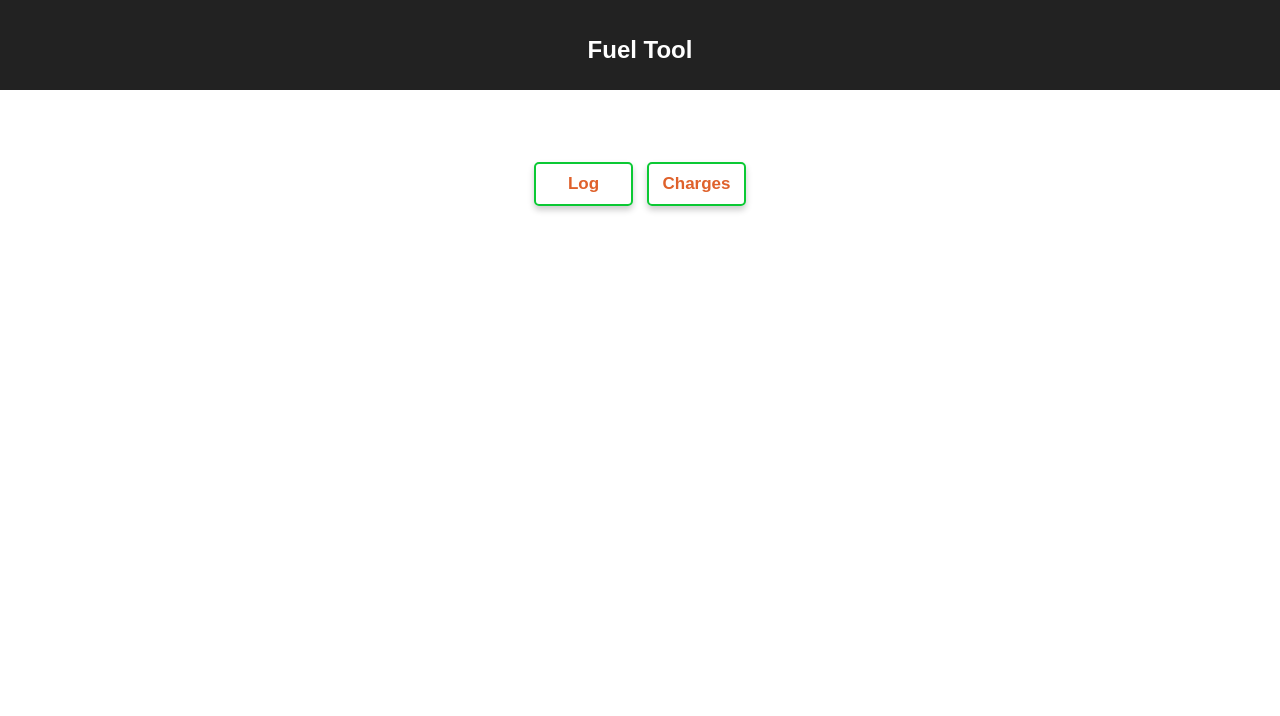
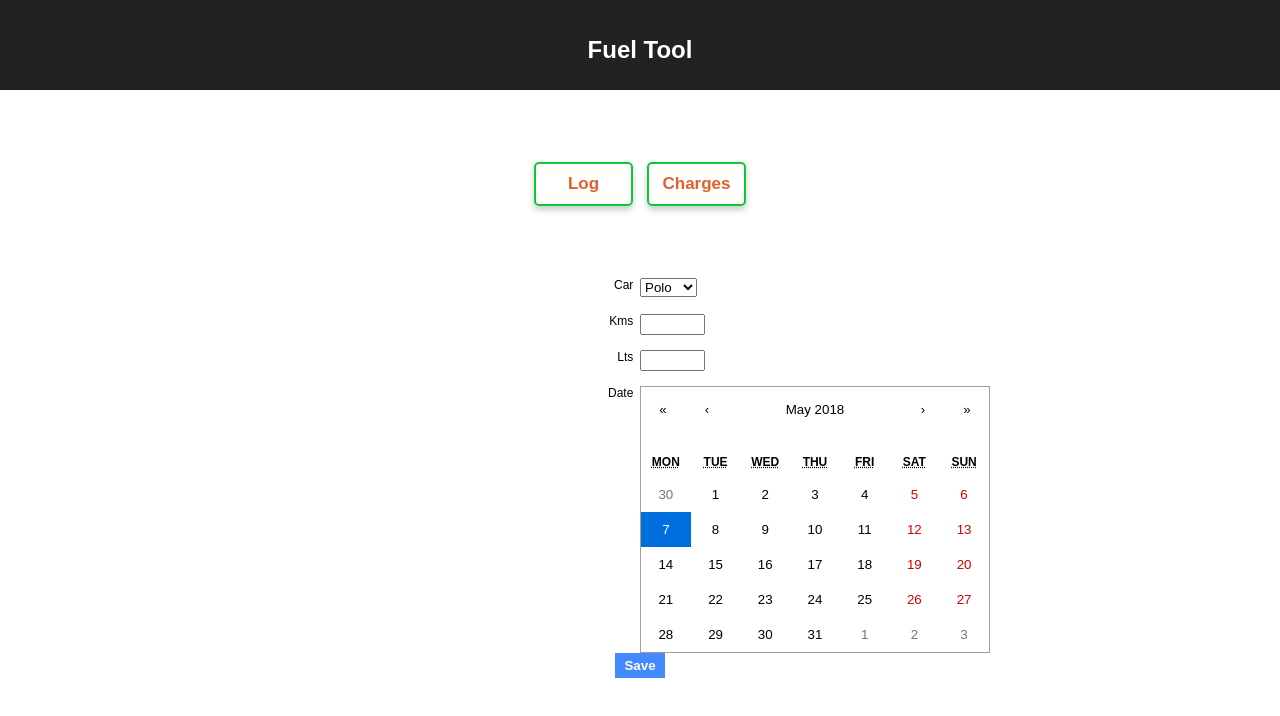
Before and after one commit to ricascencio/FuelTool, a React (Create React App) app in the folder client/: page / in a window 1280 px wide. Shown: the top 716 px of the page. Built offline with nearby package versions, Linux system fonts and the light colour scheme; no server answers.

Commit message:
test on heroku

```diff
--- a/client/src/components/Charges.js
+++ b/client/src/components/Charges.js
@@ -9,9 +9,11 @@ class Charges extends Component {
   };
 
   componentDidMount() {
-    this.callApi()
-    .then(res => this.setState({ charges: res.Items}))
-    .catch(err => console.log(err));
+    if(this.props.visible){
+      this.callApi()
+      .then(res => this.setState({ charges: res.Items}))
+      .catch(err => console.log(err));
+    }
   }
 
   callApi = async () => {
--- a/client/src/components/LogChargeForm.js
+++ b/client/src/components/LogChargeForm.js
@@ -12,9 +12,22 @@ class LogChargeForm extends Component {
   }
 
   submitHandler(event) {
-    console.log('kms', this.state.kms);
-    console.log('lts', this.state.lts);
-    console.log('car', this.state.car);
+    event.preventDefault();
+    //var chargeFuel = {car:this.state.car, kms:this.state.kms};
+
+    fetch('/charge/add',{
+      method: 'POST',
+      body:JSON.stringify({
+        car: "this.state.car",
+        kms: "this.state.kms"
+      }),
+      headers: {"Content-Type": "application/json"}
+    })
+    .then(function(response){
+      return response.json()
+    }).then(function(body){
+      console.log(body);
+    })
   }
 
   changeHandler = (event) => {
@@ -24,30 +37,29 @@ class LogChargeForm extends Component {
     this.setState(
       {[name]: value}
     );
-    console.log('kms', this.state.kms);
-    console.log('lts', this.state.lts);
   }
+
+  changeDate = date => this.setState({date})
 
   render () {
     if(this.props.visible){
       return (
-        <form onSubmit={this.submitHandler} action="charge/add">
+        <form onSubmit={this.submitHandler.bind(this)}>
           <div>
-            <div className="Column Label">Kms &nbsp;</div><div className="Column Field"><input name="kms" type="text" size="5" value={this.state.kms} onChange={(event) => this.changeHandler(event)}/></div><br/><br/>
-            <div className="Column Label">Lts &nbsp;</div><div className="Column Field"><input name="lts" type="text" size="5" value={this.state.lts} onChange={(event) => this.changeHandler(event)} /></div><br/><br/>
-            <div className="Column Label">Date &nbsp;</div>
-            <div className="Column Field">
-              <Calendar
-                onChange={(event) => this.changeHandler(event)}
-                name="date"
-                value={this.state.date}/>
-            </div><br/><br/>
             <div className="Column Label">Car &nbsp;</div>
             <div className="Column Field">
               <select name="car" value={this.state.car} onChange={(event) => this.changeHandler(event)}>
                 <option value="Polo">Polo</option>
                 <option value="Versa">Versa</option>
               </select>
+            </div><br/><br/>
+            <div className="Column Label">Kms &nbsp;</div><div className="Column Field"><input name="kms" type="text" size="5" value={this.state.kms} onChange={(event) => this.changeHandler(event)}/></div><br/><br/>
+            <div className="Column Label">Lts &nbsp;</div><div className="Column Field"><input name="lts" type="text" size="5" value={this.state.lts} onChange={(event) => this.changeHandler(event)} /></div><br/><br/>
+            <div className="Column Label">Date &nbsp;</div>
+            <div className="Column Field">
+              <Calendar
+                onChange={this.changeDate}
+                value={this.state.date}/>
             </div><br/><br/>
             <input className="SaveButton" type="submit" value="Save"/>
           </div>
--- a/client/src/containers/App.js
+++ b/client/src/containers/App.js
@@ -9,7 +9,7 @@ import './App.css';
 class App extends Component {
 
   state = {
-    action: "LogChargeForm"
+    action: "Log"
   }
 
   handleClickAction(newAction){
```
Also changed, not shown: 9 other files (tests, documents, lock files or other folders).
